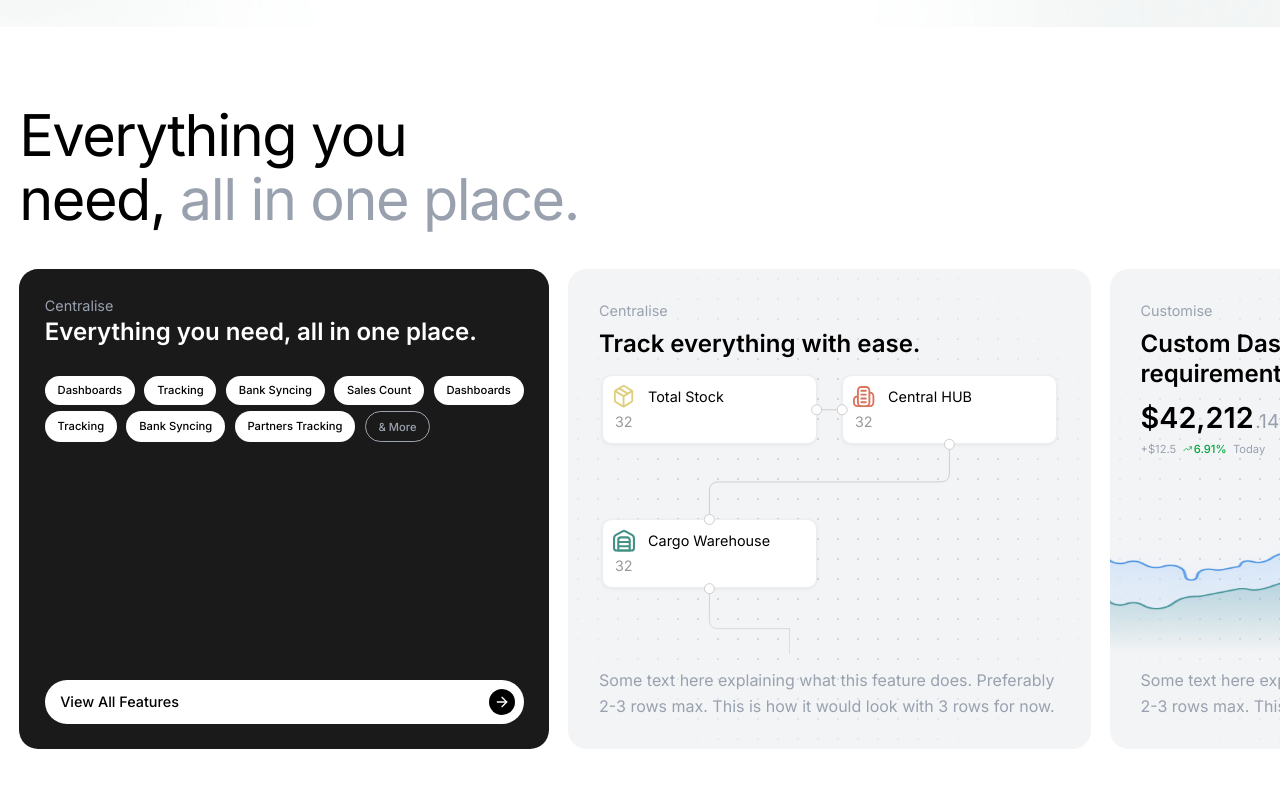
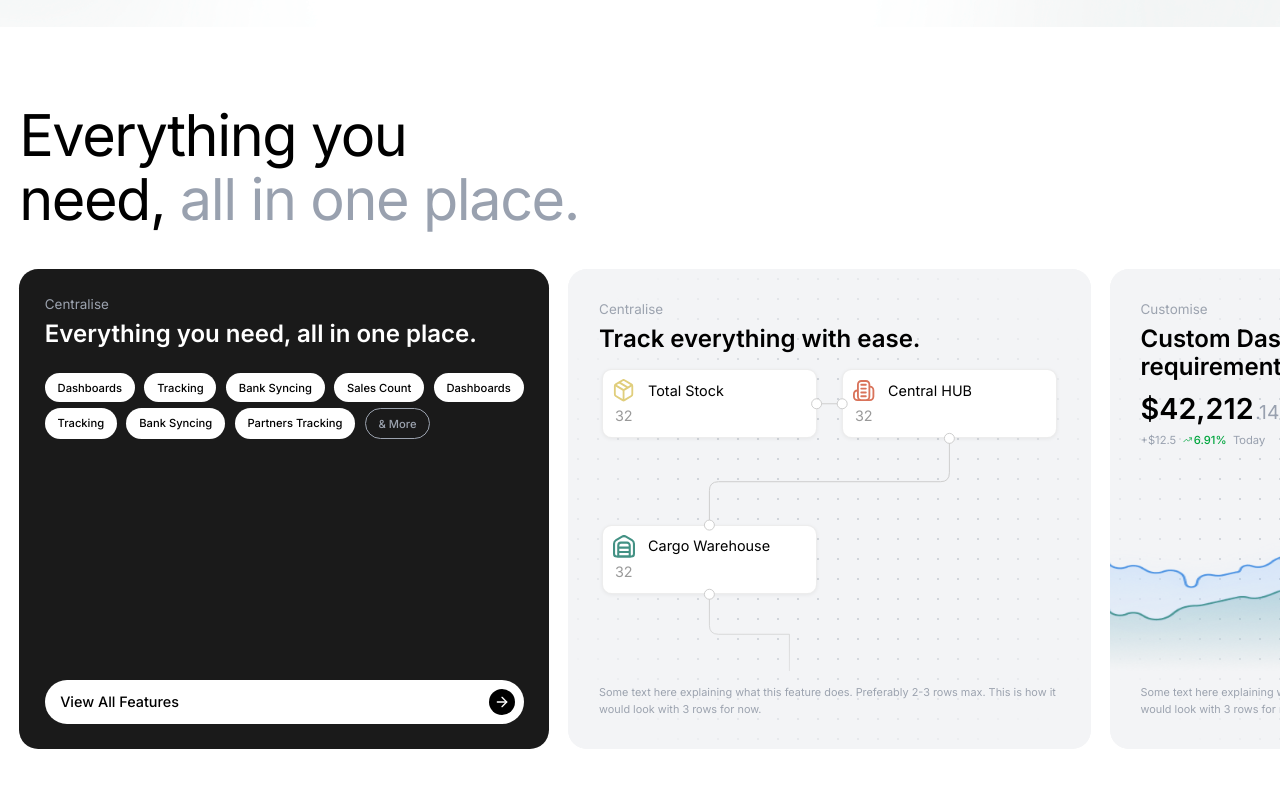
Before and after one commit to mihaicristianfarcas/esoftplus-landing, a React (Vite) app: page / in a window 1280 px wide. Shown: the part 870-1658 px from the top of the page. Built offline with nearby package versions, Linux system fonts and the light colour scheme.

Commit message:
fix: phone landscape responsiveness and overall consistency between cards in carousel

```diff
--- a/src/components/sections/DashboardPreviewCard.tsx
+++ b/src/components/sections/DashboardPreviewCard.tsx
@@ -32,18 +32,16 @@ const DashboardPreviewCard = ({
 
 				{/* Content section - left side in landscape */}
 				<div className="landscape-content h-full flex flex-col justify-between relative z-10 min-h-0">
-					<p className="text-gray-400 text-xs xs:text-sm sm:text-base md:text-lg mb-0.5 xs:mb-1 sm:mb-2">
-						Customise
-					</p>
+					<p className="card-subtitle card-subtitle-light">Customise</p>
 
-					<h2 className="text-black font-semibold leading-tight text-base xs:text-lg sm:text-xl md:text-2xl lg:text-3xl mb-1.5 xs:mb-2 sm:mb-3 md:mb-4">
+					<h2 className="feature-card-title feature-card-title-light">
 						Custom Dashboards, tailored for your requirements.
 					</h2>
 
 					<div className="relative flex-1 flex flex-col mb-2 xs:mb-3 sm:mb-4 min-h-0 landscape-stats-section">
 						<button
 							type="button"
-							className="absolute top-0 right-0 text-gray-400 hover:text-gray-600 transition-colors z-10 landscape-hidden"
+							className="cursor-pointer absolute top-0 right-0 text-gray-400 hover:text-gray-600 transition-colors z-10 landscape-hidden"
 							aria-label="Maximize"
 						>
 							<Maximize2 className="w-3.5 h-3.5 xs:w-4 xs:h-4 sm:w-5 sm:h-5" />
@@ -78,7 +76,7 @@ const DashboardPreviewCard = ({
 						</div>
 					</div>
 
-					<p className="text-gray-400 text-[10px] xs:text-[11px] sm:text-xs md:text-sm lg:text-lg xl:text-xl leading-relaxed max-w-xl">
+					<p className="card-description card-description-light">
 						Some text here explaining what this feature does. Preferably 2-3
 						rows max. This is how it would look with 3 rows for now.
 					</p>
@@ -104,11 +102,9 @@ const DashboardPreviewCard = ({
 			{/* Content section - left side in landscape */}
 			<div className="landscape-content h-full flex flex-col justify-between">
 				<div>
-					<p className="text-gray-500 text-xs xs:text-sm sm:text-base md:text-lg mb-2.5 xs:mb-3 sm:mb-4 md:mb-5">
-						Customise
-					</p>
+					<p className="card-subtitle card-subtitle-dark">Customise</p>
 
-					<h2 className="text-white font-semibold leading-tight max-w-2xl text-base xs:text-lg sm:text-xl md:text-2xl lg:text-2xl mb-2 xs:mb-3 sm:mb-4 md:mb-5 lg:mb-8">
+					<h2 className="feature-card-title feature-card-title-dark max-w-2xl">
 						Custom Dashboards, tailored for your requirements.
 					</h2>
 				</div>
@@ -122,7 +118,7 @@ const DashboardPreviewCard = ({
 					/>
 				</div>
 
-				<p className="text-gray-400 text-[10px] xs:text-[11px] sm:text-xs md:text-sm lg:text-lg xl:text-xl leading-relaxed max-w-xl">
+				<p className="card-description card-description-dark">
 					Some text here explaining what this feature does. Preferably 2-3 rows
 					max. This is how it would look with 3 rows for now.
 				</p>
--- a/src/components/sections/FeatureTagCard.tsx
+++ b/src/components/sections/FeatureTagCard.tsx
@@ -25,17 +25,17 @@ const FeatureTagCard = ({
 		>
 			<div className="h-full flex flex-col justify-between min-h-0">
 				{/* Header section - horizontal layout in landscape */}
-				<div className="landscape-header flex flex-col justify-start gap-2 xs:gap-2.5 sm:gap-3 md:gap-4 lg:gap-5 flex-1 min-h-0">
+				<div className="landscape-header flex flex-col justify-start gap-1 xs:gap-1.5 sm:gap-2 md:gap-3 lg:gap-4 flex-1 min-h-0">
 					{/* Title section - left side in landscape */}
 					<div className="landscape-title-section">
 						<p
-							className={`text-xs xs:text-sm sm:text-base md:text-lg ${isDark ? "text-gray-400" : "text-gray-600"}`}
+							className={`card-subtitle ${isDark ? "card-subtitle-dark" : "card-subtitle-light"}`}
 						>
 							{subtitle}
 						</p>
 
 						<h2
-							className={`font-semibold leading-tight text-base xs:text-lg sm:text-xl md:text-2xl lg:text-3xl mb-1 xs:mb-1.5 sm:mb-2 md:mb-3 lg:mb-4 ${isDark ? "text-white" : "text-black"}`}
+							className={`feature-card-title ${isDark ? "feature-card-title-dark" : "feature-card-title-light"}`}
 						>
 							{title}
 						</h2>
@@ -55,8 +55,8 @@ const FeatureTagCard = ({
 											key={feature}
 											className={
 												feature === "& More"
-													? `feature-badge-muted text-[9px] xs:text-[10px] sm:text-xs lg:text-sm py-1 px-2 xs:py-1.5 xs:px-2.5 sm:py-2 sm:px-4`
-													: `feature-badge text-[9px] xs:text-[10px] sm:text-xs lg:text-sm py-1 px-2 xs:py-1.5 xs:px-2.5 sm:py-2 sm:px-4`
+													? `cursor-pointer feature-badge-muted text-[9px] xs:text-[10px] sm:text-xs lg:text-sm py-1 px-2 xs:py-1.5 xs:px-2.5 sm:py-2 sm:px-4`
+													: `cursor-pointer feature-badge text-[9px] xs:text-[10px] sm:text-xs lg:text-sm py-1 px-2 xs:py-1.5 xs:px-2.5 sm:py-2 sm:px-4`
 											}
 										>
 											{feature}
@@ -69,7 +69,7 @@ const FeatureTagCard = ({
 				</div>
 				<button
 					type="button"
-					className="btn-full-width mt-1 xs:mt-1.5 sm:mt-2 shrink-0 py-2 xs:py-2.5 sm:py-3"
+					className="cursor-pointer btn-full-width mt-1 xs:mt-1.5 sm:mt-2 shrink-0 py-1 xs:py-1.5 sm:py-2"
 				>
 					<span className="text-[10px] xs:text-xs sm:text-sm lg:text-lg pl-1.5 sm:pl-2 font-medium">
 						{buttonText}
--- a/src/components/sections/TrackingCard.tsx
+++ b/src/components/sections/TrackingCard.tsx
@@ -18,20 +18,20 @@ const TrackingCard = () => {
 
 			{/* Content section - left side in landscape */}
 			<div className="landscape-content h-full flex flex-col justify-between relative z-10 min-h-0">
-				<p className="text-gray-400 text-xs xs:text-sm sm:text-base md:text-lg mb-0.5 xs:mb-1 sm:mb-2">
-					Centralise
-				</p>
+				<div className="flex flex-col">
+					<p className="card-subtitle card-subtitle-light">Centralise</p>
 
-				<h2 className="text-black font-semibold leading-tight text-base xs:text-lg sm:text-xl md:text-2xl lg:text-3xl mb-1.5 xs:mb-2 sm:mb-3 md:mb-4">
-					Track everything with ease.
-				</h2>
+					<h2 className="feature-card-title feature-card-title-light">
+						Track everything with ease.
+					</h2>
+				</div>
 
 				{/* TrackNodes - shown inline on portrait, hidden here on landscape */}
 				<div className="relative flex-1 min-h-0 overflow-hidden mb-2 xs:mb-3 sm:mb-4 portrait-only max-h-[35vh] xs:max-h-[40vh] sm:max-h-none">
 					<TrackNodes />
 				</div>
 
-				<p className="text-gray-400 text-[10px] xs:text-[11px] sm:text-xs md:text-sm lg:text-lg xl:text-xl leading-relaxed max-w-xl">
+				<p className="card-description card-description-light">
 					Some text here explaining what this feature does. Preferably 2-3 rows
 					max. This is how it would look with 3 rows for now.
 				</p>
--- a/src/index.css
+++ b/src/index.css
@@ -121,7 +121,6 @@ body {
 }
 
 /* ===== CUSTOM COMPONENT CLASSES ===== */
-/* These classes ensure pixel-perfect consistency across sections */
 
 /* SECTION LAYOUTS */
 .section-title {
@@ -149,6 +148,52 @@ body {
 	font-size: clamp(1.25rem, 1.2vw + 0.5rem, 1.5rem);
 	font-weight: 600;
 	line-height: 1.25;
+}
+
+/* FEATURE CARD TITLE */
+.feature-card-title {
+	font-size: clamp(1rem, 1.5vw + 0.5rem, 1.875rem);
+	font-weight: 600;
+	line-height: 1.15;
+	margin-bottom: clamp(0.375rem, 1vw, 1rem);
+}
+
+.feature-card-title-light {
+	color: #000;
+}
+
+.feature-card-title-dark {
+	color: #fff;
+}
+
+/* CARD SUBTITLES */
+.card-subtitle {
+	font-size: clamp(0.75rem, 0.8vw + 0.25rem, 1.125rem);
+	line-height: 1.4;
+	margin-bottom: clamp(0.125rem, 0.5vw, 0.5rem);
+}
+
+.card-subtitle-light {
+	color: #9ca3af; /* gray-400 */
+}
+
+.card-subtitle-dark {
+	color: #9ca3af; /* gray-400 - consistent with light for dark bg */
+}
+
+/* CARD DESCRIPTIONS */
+.card-description {
+	font-size: clamp(0.625rem, 0.6vw + 0.25rem, 1.25rem);
+	line-height: 1.6;
+	max-width: 36rem;
+}
+
+.card-description-light {
+	color: #9ca3af; /* gray-400 */
+}
+
+.card-description-dark {
+	color: #9ca3af; /* gray-400 */
 }
 
 /* FEATURE CARDS */
@@ -324,16 +369,6 @@ a,
 	}
 }
 
-/* Touch target improvements */
-@media (pointer: coarse) {
-	button,
-	a {
-		min-height: 44px;
-		min-width: 44px;
-		touch-action: manipulation;
-	}
-}
-
 /* Reduced motion support */
 @media (prefers-reduced-motion: reduce) {
 	*,
@@ -390,7 +425,7 @@ a,
 	}
 
 	.feature-card-landscape-light .landscape-content {
-		flex: 2;
+		flex: 1;
 		display: flex;
 		flex-direction: column;
 		justify-content: space-between;
@@ -403,7 +438,7 @@ a,
 		align-items: center;
 		justify-content: center;
 		min-width: 0;
-		max-width: 35%;
+		max-width: 50%;
 	}
 
 	.feature-card-landscape-light .landscape-visual img {
@@ -420,7 +455,7 @@ a,
 	}
 
 	.feature-card-landscape-dark .landscape-content {
-		flex: 2;
+		flex: 1;
 		display: flex;
 		flex-direction: column;
 		justify-content: space-between;
@@ -432,7 +467,7 @@ a,
 		display: flex;
 		align-items: flex-end;
 		min-width: 0;
-		max-width: 35%;
+		max-width: 50%;
 	}
 
 	.feature-card-landscape-dark .landscape-visual img {
@@ -462,7 +497,7 @@ a,
 	}
 
 	.feature-card-landscape-tags .landscape-tags-section {
-		flex: 2;
+		flex: 1;
 		overflow-y: auto;
 		min-height: 0;
 	}
@@ -475,7 +510,7 @@ a,
 	}
 
 	.feature-card-landscape-tracking .landscape-content {
-		flex: 1.5;
+		flex: 1;
 		display: flex;
 		flex-direction: column;
 		justify-content: space-between;
@@ -488,7 +523,7 @@ a,
 		align-items: center;
 		justify-content: center;
 		min-width: 0;
-		max-width: 40%;
+		max-width: 50%;
 	}
 
 	/* Track Nodes landscape optimization */
```
